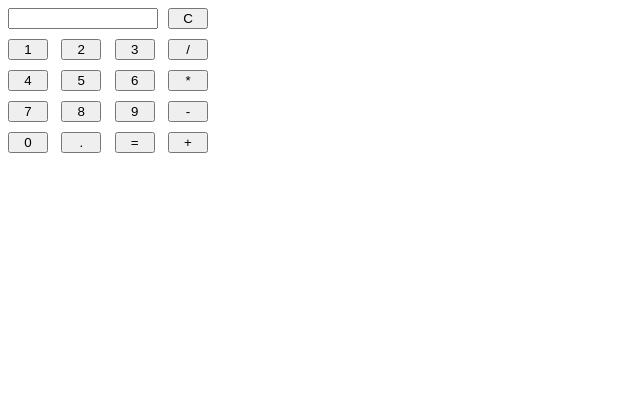
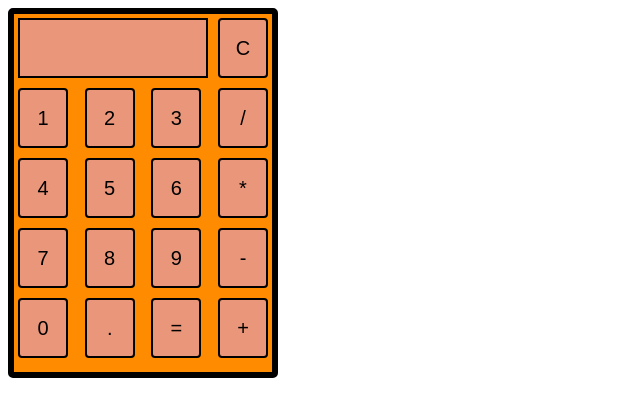
Before and after one commit to cmccurchin/calculator, a plain HTML site: page index.html in a window 1280 px wide. Shown: the whole page, without its empty margins (0-640 px from the left). Drawn offline with Linux system fonts and the light colour scheme.

Commit message:
made style changes to calculator

```diff
--- a/styles.css
+++ b/styles.css
@@ -1,11 +1,20 @@
 button {
-    width: 40px;
+    width: 50px;
+    height: 60px;
+    border: 2px solid black;
+    border-radius: 4px;
+    background-color: darksalmon;
+    font-size: 20px;
 }
 
 #calculator {
     display: flex;
+    border: 6px solid black;
     flex-direction: column;
-    width: 200px;
+    width: 250px;
+    padding: 4px;
+    border-radius: 5px;
+    background-color: darkorange;
 }
 
 #display {
@@ -13,10 +22,14 @@ button {
     flex: 1 1 0;
     min-width: 0;
     margin-right: 10px;
+    border: 2px solid black;
+    background-color:darksalmon;
+    font-size: 30px;
 }
 
 .row {
     display: flex;
     justify-content: space-between;
     padding-bottom: 10px;
+
 }
```
